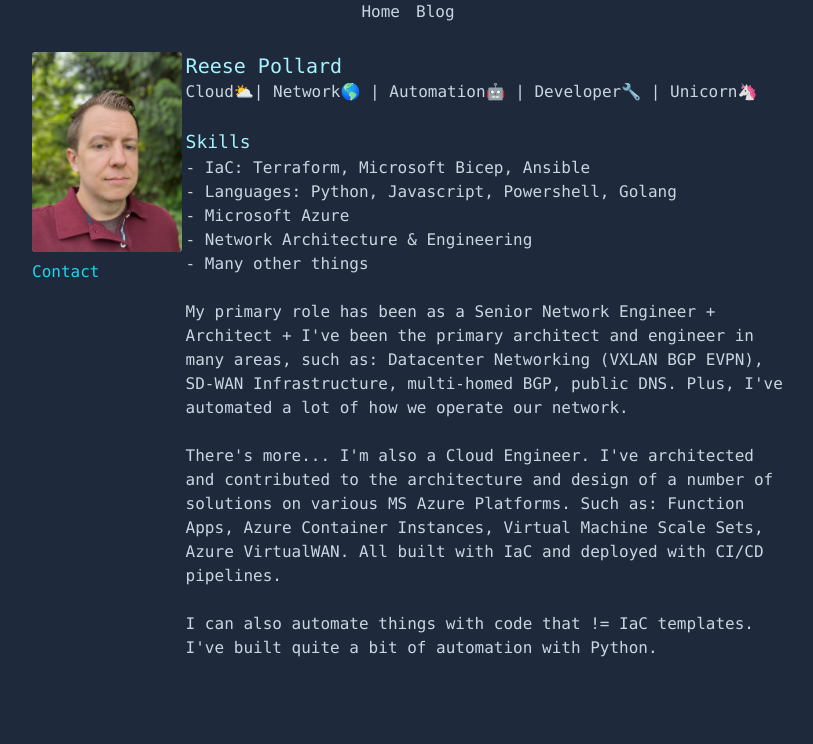
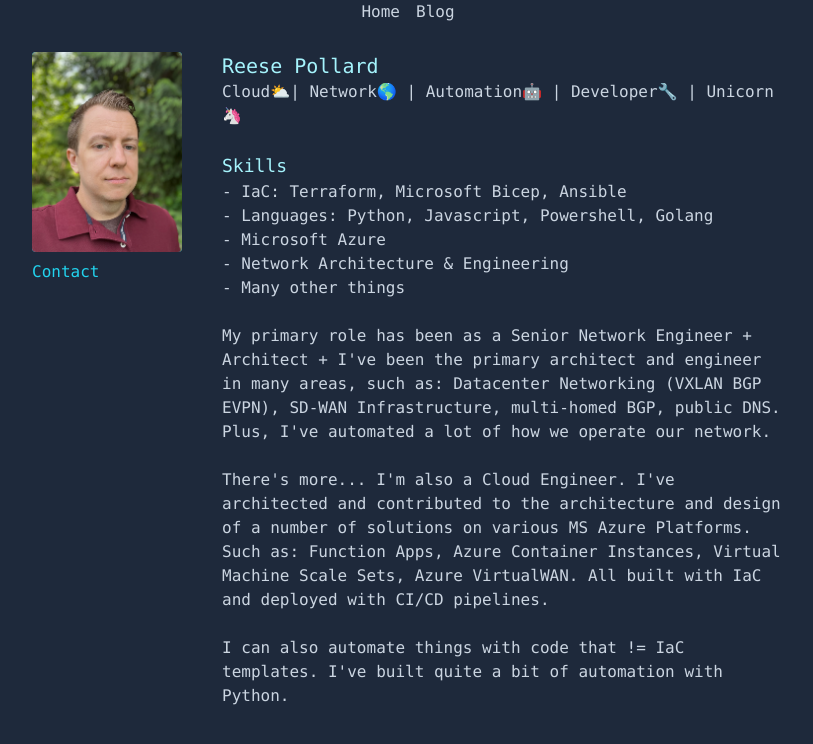
Before and after one commit to rpollard00/rpcom, a React (Vite) app in the folder app/: page / in a window 1280 px wide. Shown: the top 744 px of the page, without its empty margins (232-1045 px from the left). Built offline with nearby package versions, Linux system fonts and the light colour scheme.

Commit message:
Adjust layout

```diff
--- a/app/src/App.tsx
+++ b/app/src/App.tsx
@@ -19,7 +19,7 @@ function App() {
             </li>
           </ul>
         </nav>
-        <div className="row-start-2 col-start-2 h-screen py-5">
+        <div className="row-start-2 col-start-2 overflow-auto h-screen py-5">
           <Routes>
             <Route path="/blog" element={<Blog blog="HELLO THIS IS BLOG" />} />
             <Route path="/" element={<Home />} />
--- a/app/src/components/Home.tsx
+++ b/app/src/components/Home.tsx
@@ -4,8 +4,8 @@ import portraitImg from "../assets/portrait.png"
 
 export const Home = () => {
   return (
-    <div className="grid grid-cols-1 md:grid-cols-[20%_80%]">
-      <div className="p-2 col-start-2 md:col-start-1">
+    <div className="flex flex-col md:flex-row items-start">
+      <div className="p-2 md:mb-0 md:mr-6">
         <div className="bg-cyan-400 w-[150px] h-[200px] border-solid rounded mb-2">
           <img
             className="object-cover object-[50%_40%] w-[100%] h-[100%] rounded"
@@ -17,7 +17,7 @@ export const Home = () => {
           Contact
         </a>
       </div>
-      <div className="p-2 col-start-2">
+      <div className="p-2 min-w-[70%]">
         <Title>Reese Pollard</Title>
         <div>Cloud⛅️| Network🌎 | Automation🤖 | Developer🔧 | Unicorn🦄</div>
         <br />
```
